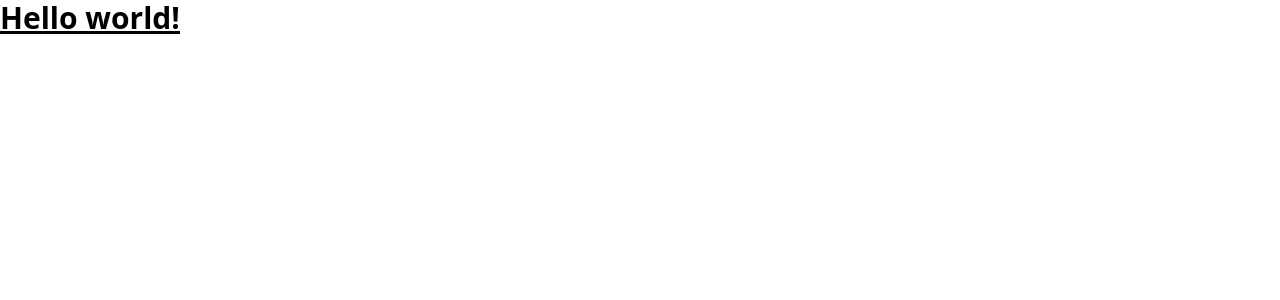
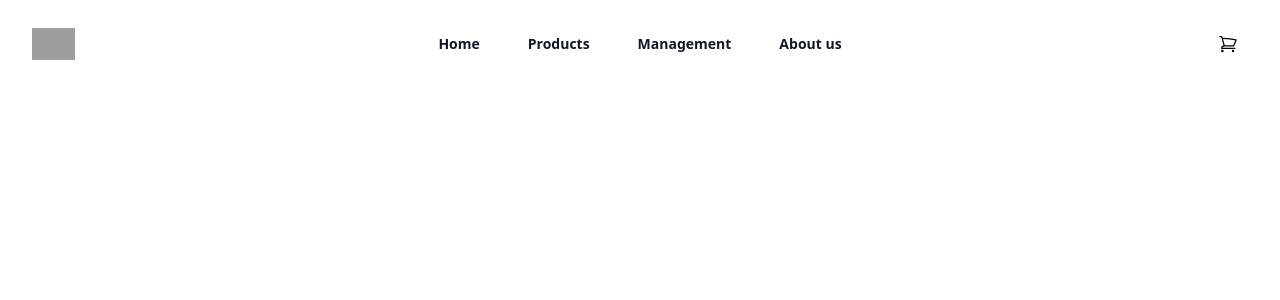
Before and after one commit to saiket-das/camper-shop, a React (Vite) app in the folder frontend/: page / in a window 1280 px wide. Shown: the top 300 px of the page. Built offline with nearby package versions, Linux system fonts and the light colour scheme; grey boxes are pictures that could not be loaded.

Commit message:
Frontend: Implement main-loyout & header component

```diff
--- a/frontend/package.json
+++ b/frontend/package.json
@@ -10,6 +10,8 @@
     "preview": "vite preview"
   },
   "dependencies": {
+    "@headlessui/react": "^2.1.2",
+    "@heroicons/react": "^2.1.4",
     "@reduxjs/toolkit": "^2.2.6",
     "react": "^18.3.1",
     "react-dom": "^18.3.1",
--- a/frontend/src/App.tsx
+++ b/frontend/src/App.tsx
@@ -1,8 +1,10 @@
+import MainLayout from "./components/layout/MainLayout";
+
 function App() {
   return (
-    <>
-      <h1 className="text-3xl font-bold underline">Hello world!</h1>
-    </>
+    <div>
+      <MainLayout />
+    </div>
   );
 }
 
--- /dev/null
+++ b/frontend/src/components/layout/MainLayout.tsx
@@ -0,0 +1,11 @@
+import Header from "../ui/Header";
+
+const MainLayout = () => {
+  return (
+    <section className="max-w-7xl mx-auto p-6 lg:px-8">
+      <Header />
+    </section>
+  );
+};
+
+export default MainLayout;
--- /dev/null
+++ b/frontend/src/components/ui/Header.tsx
@@ -0,0 +1,128 @@
+import { useState } from "react";
+import {
+  Bars3Icon,
+  XMarkIcon,
+  ShoppingCartIcon,
+} from "@heroicons/react/24/outline";
+import { Dialog, DialogPanel, PopoverGroup } from "@headlessui/react";
+
+const Header = () => {
+  const [mobileMenuOpen, setMobileMenuOpen] = useState(false);
+
+  return (
+    <header className="bg-white">
+      <nav
+        aria-label="Global"
+        className="mx-auto flex max-w-7xl items-center justify-between pb-10"
+      >
+        <div className="flex lg:flex-1">
+          <a href="#" className="-m-1.5 p-1.5">
+            <img
+              alt=""
+              src="https://tailwindui.com/img/logos/mark.svg?color=indigo&shade=600"
+              className="h-8 w-auto"
+            />
+          </a>
+        </div>
+        <div className="flex lg:hidden">
+          <button
+            type="button"
+            onClick={() => setMobileMenuOpen(true)}
+            className="-m-2.5 inline-flex items-center justify-center rounded-md p-2.5 text-gray-700"
+          >
+            <span className="sr-only">Open main menu</span>
+            <Bars3Icon aria-hidden="true" className="h-6 w-6" />
+          </button>
+        </div>
+        <PopoverGroup className="hidden lg:flex lg:gap-x-12">
+          <a href="#" className="text-sm font-semibold leading-6 text-gray-900">
+            Home
+          </a>
+          <a href="#" className="text-sm font-semibold leading-6 text-gray-900">
+            Products
+          </a>
+          <a href="#" className="text-sm font-semibold leading-6 text-gray-900">
+            Management
+          </a>
+          <a href="#" className="text-sm font-semibold leading-6 text-gray-900">
+            About us
+          </a>
+        </PopoverGroup>
+        <div className="hidden lg:flex lg:flex-1 lg:justify-end">
+          <div className="flex h-10 w-10 flex-none items-center justify-center rounded-full hover:bg-gray-50">
+            <ShoppingCartIcon
+              aria-hidden="true"
+              className="h-5 w-5 flex-none text-black"
+            />
+          </div>
+        </div>
+      </nav>
+      <Dialog
+        open={mobileMenuOpen}
+        onClose={setMobileMenuOpen}
+        className="lg:hidden"
+      >
+        <div className="fixed inset-0 z-10" />
+        <DialogPanel className="fixed inset-y-0 right-0 z-10 w-full overflow-y-auto bg-white px-6 py-6 sm:max-w-sm sm:ring-1 sm:ring-gray-900/10">
+          <div className="flex items-center justify-between">
+            <a href="#" className="-m-1.5 p-1.5">
+              <img
+                alt=""
+                src="https://tailwindui.com/img/logos/mark.svg?color=indigo&shade=600"
+                className="h-8 w-auto"
+              />
+            </a>
+            <button
+              type="button"
+              onClick={() => setMobileMenuOpen(false)}
+              className="-m-2.5 rounded-md p-2.5 text-gray-700"
+            >
+              <span className="sr-only">Close menu</span>
+              <XMarkIcon aria-hidden="true" className="h-6 w-6" />
+            </button>
+          </div>
+          <div className="mt-6 flow-root">
+            <div className="-my-6 divide-y divide-gray-500/10">
+              <div className="space-y-2 py-6">
+                <a
+                  href="#"
+                  className="-mx-3 block rounded-lg px-3 py-2 text-base font-semibold leading-7 text-gray-900 hover:bg-gray-50"
+                >
+                  Home
+                </a>
+                <a
+                  href="#"
+                  className="-mx-3 block rounded-lg px-3 py-2 text-base font-semibold leading-7 text-gray-900 hover:bg-gray-50"
+                >
+                  Products
+                </a>
+                <a
+                  href="#"
+                  className="-mx-3 block rounded-lg px-3 py-2 text-base font-semibold leading-7 text-gray-900 hover:bg-gray-50"
+                >
+                  Management
+                </a>
+                <a
+                  href="#"
+                  className="-mx-3 block rounded-lg px-3 py-2 text-base font-semibold leading-7 text-gray-900 hover:bg-gray-50"
+                >
+                  About us
+                </a>
+              </div>
+              <div className="py-6">
+                <a
+                  href="#"
+                  className="-mx-3 block rounded-lg px-3 py-2.5 text-base font-semibold leading-7 text-gray-900 hover:bg-gray-50"
+                >
+                  Log in
+                </a>
+              </div>
+            </div>
+          </div>
+        </DialogPanel>
+      </Dialog>
+    </header>
+  );
+};
+
+export default Header;
```
Also changed, not shown: 1 other file (tests, documents, lock files or other folders).
